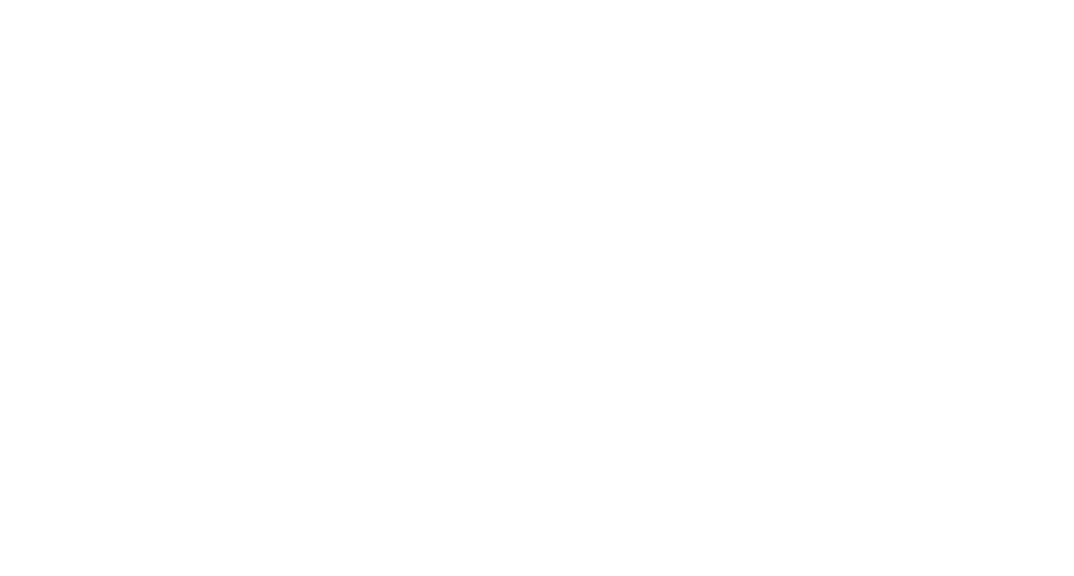
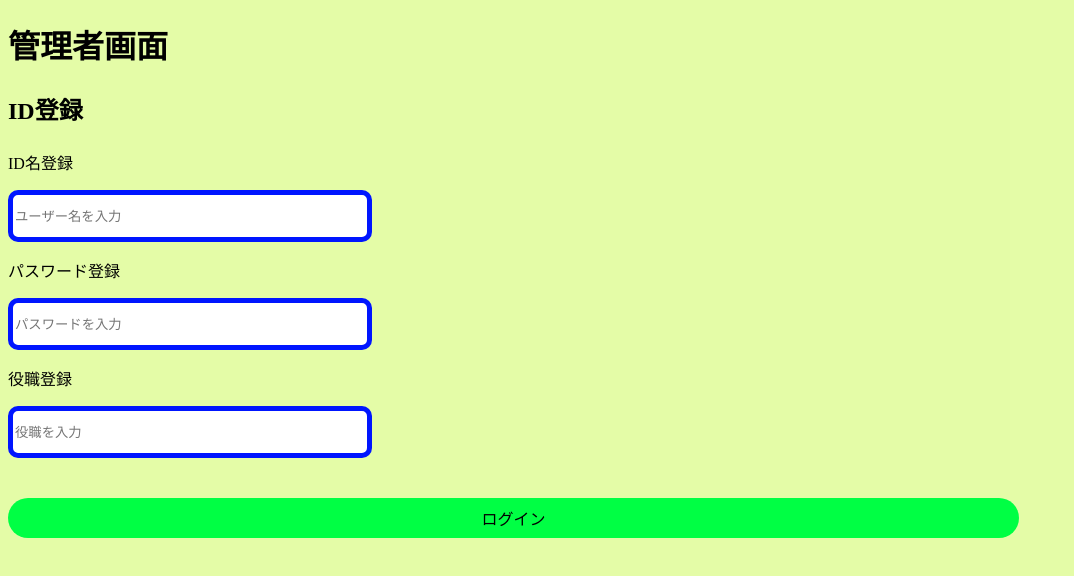
Before and after one commit to KOYAMA-TOMOKI/timeCard, a website: page frontend/admin.html in a window 1280 px wide. Shown: the whole page, without its empty margins (0-1074 px from the left). Drawn offline with Linux system fonts and the light colour scheme.

Commit message:
Merge branch 'main' of https://github.com/KOYAMA-TOMOKI/timeCard

```diff
--- a/frontend/admin.html
+++ b/frontend/admin.html
@@ -1,4 +1,27 @@
-<!---->
-<html>
-<head></head>
+<!--管理者画面-->
+<!DOCTYPE html>
+<html lang="ja">
+<head>
+    <meta charset="UTF-8">
+    <meta name="viewport" content="width=device-width, initial-scale=1.0">
+    <title>管理者画面</title>
+    <link rel="stylesheet" href="style.css">
+</head>
+<body>
+    <div class="manager"> <!--枠-->
+        <h1>管理者画面</h1>
+        <h2><p>ID登録</p></h2>
+        <p>ID名登録</p>
+        <input type="text" id="username" class="textbox" placeholder="ユーザー名を入力" tabindex="0">
+        <p>パスワード登録</p>
+        <input type="password" id="pass" class="textbox" placeholder="パスワードを入力" tabindex="0">
+        <p>役職登録</p>
+        <input type="password" id="pass" class="textbox" placeholder="役職を入力" tabindex="0">
+
+        <input type="button" value="ログイン" class="button margin" onclick="login()">
+    </div>
+
+    <!--javascriptファイルを読み込む-->
+    <script src="js/taikin.js" defer></script>
+</body>
 </html>
```
